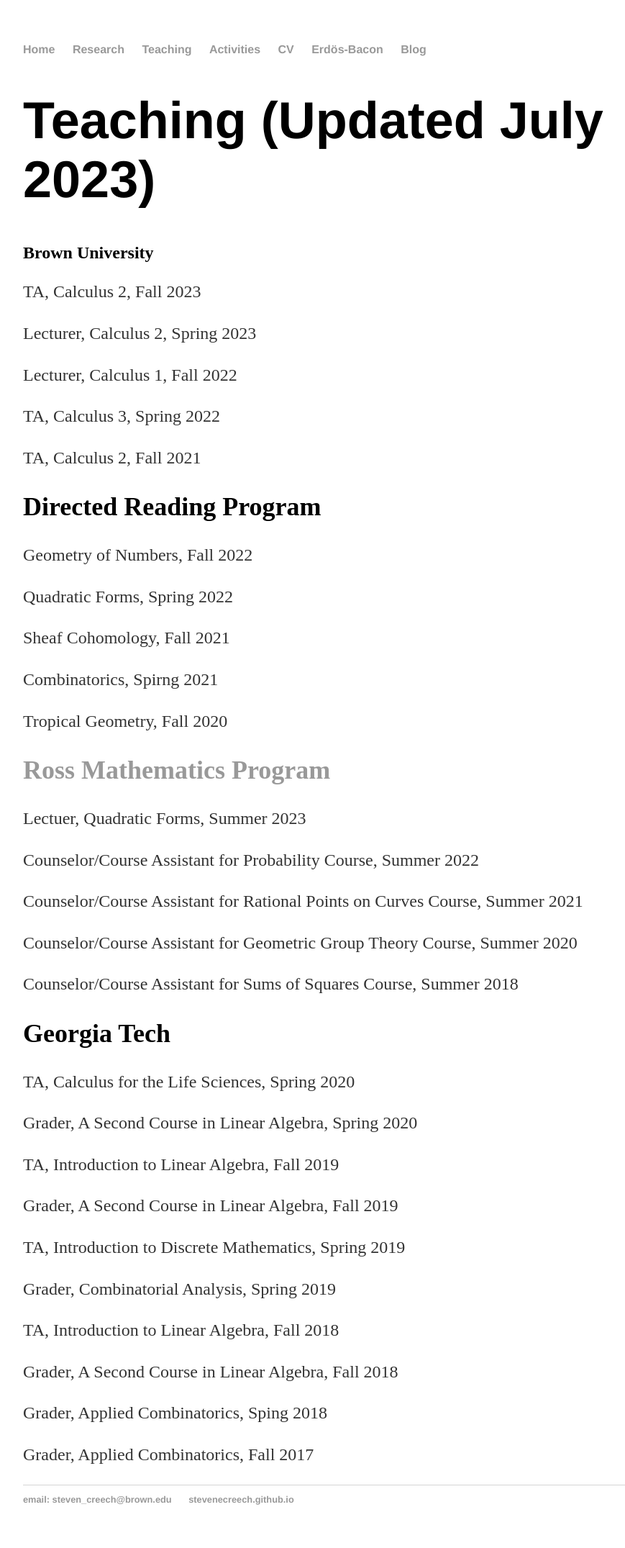
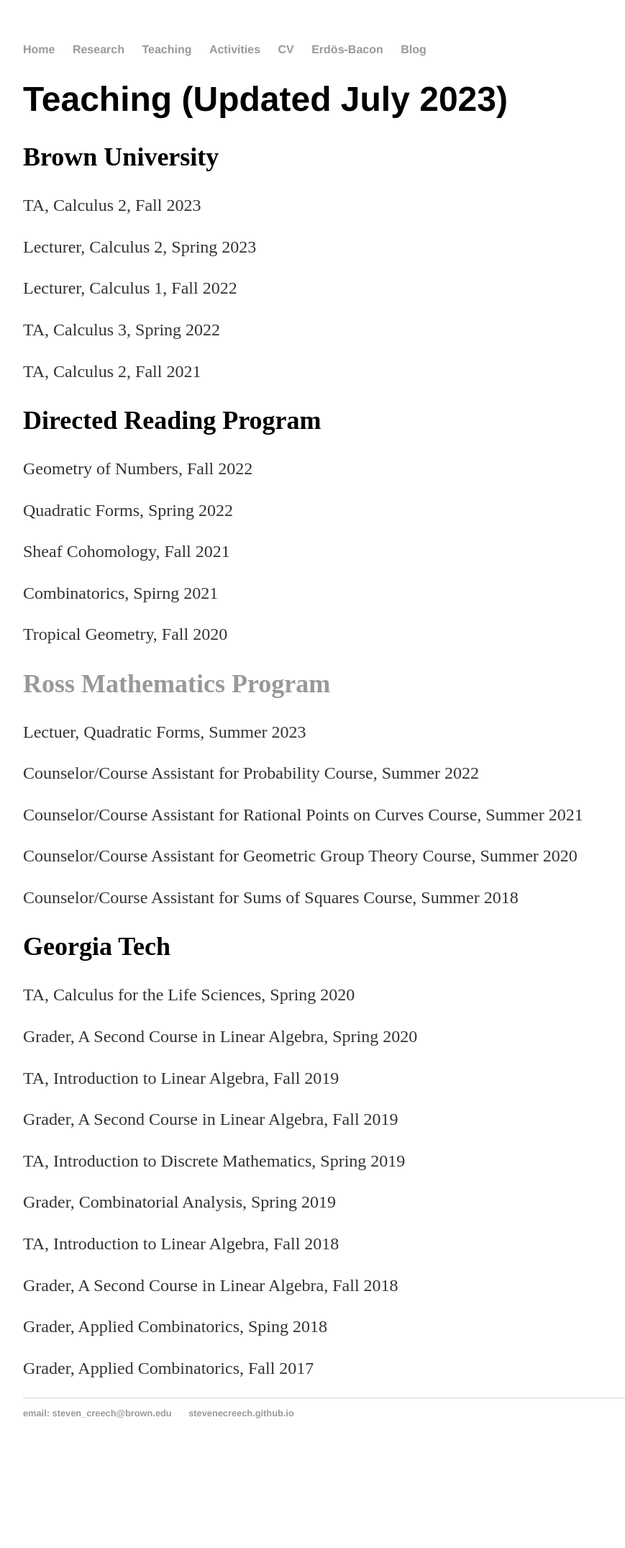
Before and after one commit to stevenecreech/stevenecreech.github.io, a Jekyll site: the page built from teaching/index.html, in a window 1280 px wide. Shown: the whole page at 72% size, without its empty margins (160-1029 px from the left). Built offline with Jekyll 4.4.1, drawn with Linux system fonts in a browser that asks for light colours; Markdown is read by kramdown in place of the engine named in the settings; after the commit the page ends 2031 px from its top, so only the background shows below that.

Commit message:
Update index.html

```diff
--- a/teaching/index.html
+++ b/teaching/index.html
@@ -3,8 +3,9 @@
 title: Steven Creech Teaching
 ---
 <div class="blurb">
-	<font size="+2"><h1>Teaching (Updated July 2023)</h1></font>
-	<h2>Brown University</h2>
+	<h1>Teaching (Updated July 2023)</h1>
+
+	<font size="+2"><h2>Brown University</h2></font>
 	<p>TA, Calculus 2, Fall 2023</p>
 	<p>Lecturer, Calculus 2, Spring 2023</p>
 	<p>Lecturer, Calculus 1, Fall 2022</p>
```
